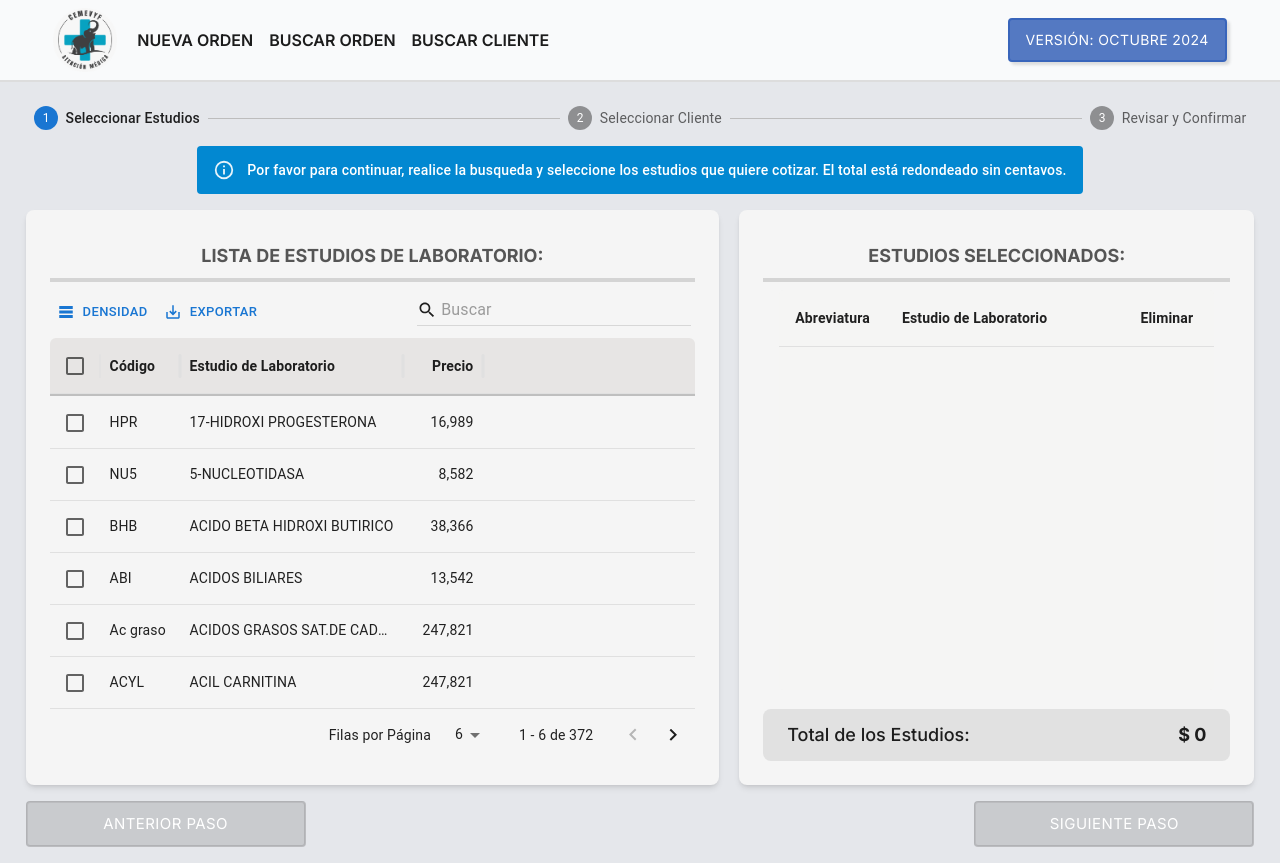
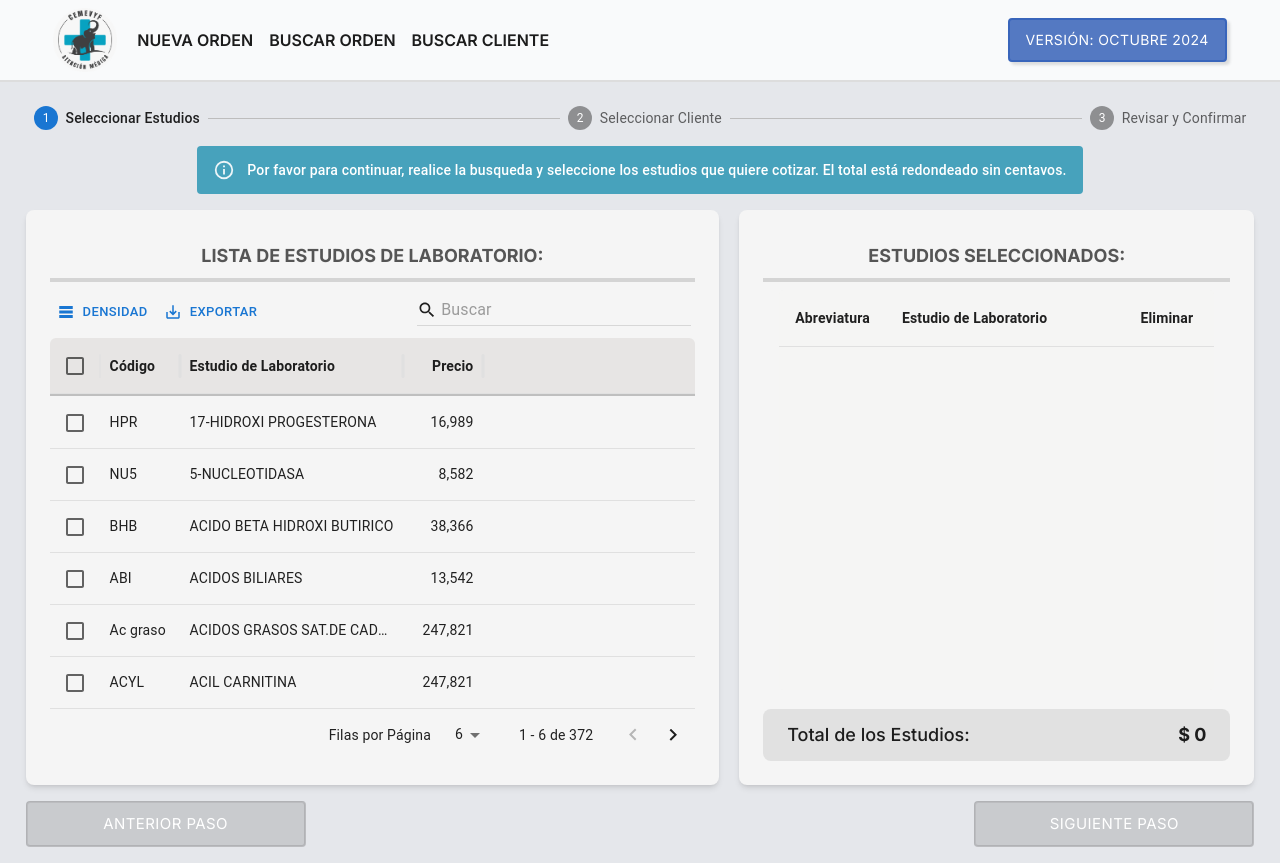
Before and after one commit to LuisZegarraTd8/Gestor-Lab, a Next.js app: page /new-order in a window 1280 px wide. Built offline with nearby package versions, Linux system fonts and the light colour scheme.

Commit message:
Fixed bugs discussed in review and backup.

```diff
--- a/components/forms/ClientForm.tsx
+++ b/components/forms/ClientForm.tsx
@@ -12,7 +12,6 @@ import { useOrderStore } from "@/src/store";
 
 export default function ClientForm() {
 
-    // const { showSelectedClient, hideNewClientForm } = useOrderStore()
     const { selectedClient } = useOrderStore()
 
     const { register, control, handleSubmit, formState: { errors} } = useForm<ClientFormData>({
@@ -34,8 +33,6 @@ export default function ClientForm() {
         };
 
         useOrderStore.setState({ selectedClient });
-        // hideNewClientForm();
-        // showSelectedClient();
     };
 
     return (
--- a/components/nav/OrderStepper.tsx
+++ b/components/nav/OrderStepper.tsx
@@ -20,11 +20,15 @@ export default function OrderStepper() {
   const setActiveStep = useOrderStore((state) => state.setActiveStep);
   const resetOrder = useOrderStore((state) => state.resetOrder);
 
+  const STEP_1 = 0;
+  const STEP_2 = 1;
+  const STEP_3 = 2;
+
   // Para desactivar el boton siguiente.
   useEffect(() => {
-    if (activeStep === 1) {
+    if (activeStep === STEP_2) {
       setIsDisabled(!(selectedClient.id !== "")); // Desactiva si no hay cliente, habilita si hay cliente.
-    } else if (activeStep === 0) {
+    } else if (activeStep === STEP_1) {
       setIsDisabled(selectedLabItems.length === 0) // deshabilita si no hay estudios seleccionados.
     }
     else {
@@ -67,14 +71,14 @@ export default function OrderStepper() {
         </div>
       ) : (
         <div className='mt-4'>
-          {activeStep === 0 && <SelectServiciesStep/>}
+          {activeStep === STEP_1 && <SelectServiciesStep/>}
 
-          {activeStep === 1 && <SelectPatientStep/> }
+          {activeStep === STEP_2 && <SelectPatientStep/> }
 
-          {activeStep === 2 && <OrderPreviewStep/>}
+          {activeStep === STEP_3 && <OrderPreviewStep/>}
 
           <div className='flex flex-col sm:flex-row gap-1 py-4'>
-            <GreyButton onClick={handleBack} disabled={activeStep === 0} sx={{ minWidth: 280}}>
+            <GreyButton onClick={handleBack} disabled={activeStep === STEP_1} sx={{ minWidth: 280}}>
               Anterior Paso
             </GreyButton>
 
--- a/components/step/OrderPreviewStep.tsx
+++ b/components/step/OrderPreviewStep.tsx
@@ -25,9 +25,8 @@ export default function OrderPreviewStep() {
   return (
     <div className="flex flex-col gap-5">
         <div className="mx-auto">
-            {/* <Alert variant="filled" severity="info" sx={{ backgroundColor:'#47A2BC', fontSize: 16, ...(window.innerWidth < 1280 && { fontSize: 15}) }}> */}
             <Alert variant="filled" severity="info" sx={{ backgroundColor:'#47A2BC' }}>
-            Por favor antes de continuar, revise y verifique que la información del paciente, como también los estudios sean correctos.
+                Por favor antes de continuar, revise y verifique que la información del paciente, como también los estudios sean correctos.
             </Alert>
         </div>
 
--- a/components/step/SelectServiciesStep.tsx
+++ b/components/step/SelectServiciesStep.tsx
@@ -39,7 +39,7 @@ export default function SelectServiciesStep() {
     return (
         <div className="flex flex-col gap-4">
             <div className="mx-auto">
-                <Alert variant="filled" severity="info" >
+                <Alert variant="filled" severity="info" sx={{ backgroundColor:'#47A2BC' }}>
                     Por favor para continuar, realice la busqueda y seleccione los estudios que quiere cotizar. El total está redondeado sin centavos.
                 </Alert>
             </div>
```
